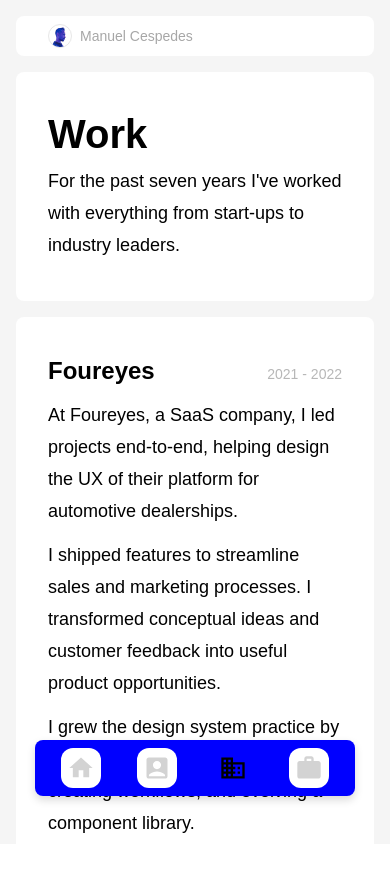
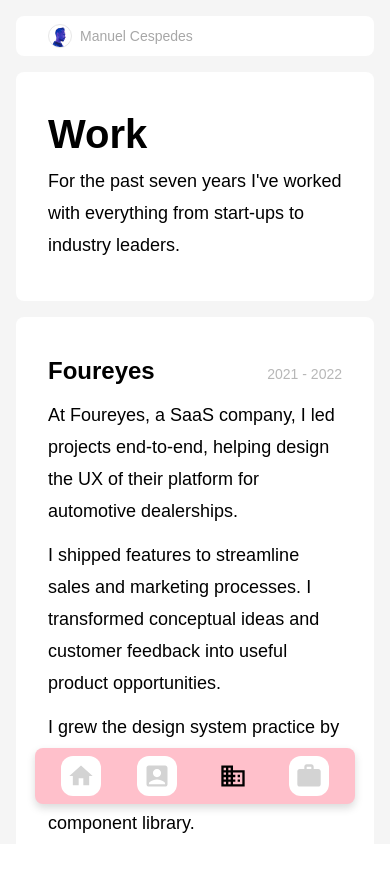
Before and after one commit to mgcesp/mc-folio, a React (Create React App) app: page /Corp in a window 390 px wide. Shown: the top 872 px of the page. After the commit the page ends 844 px from the top, so only its background shows below. Built offline with nearby package versions, Linux system fonts and the light colour scheme.

Commit message:
mobile testing

```diff
--- a/src/App.scss
+++ b/src/App.scss
@@ -26,6 +26,7 @@
     min-height: 640px;
     background: pink;
     position: relative;
+    overflow: hidden;
 
     // @media (min-width: 624px) {
     //     max-width: 624px;
--- a/src/components/Tabbar/Tabbar.scss
+++ b/src/components/Tabbar/Tabbar.scss
@@ -1,6 +1,6 @@
 .tabbar {
     position: sticky;
-    bottom: 48px;
+    bottom: 40px;
     margin: 0 auto;
     // left: 50%;
     // transform: translateX(-50%);
@@ -24,7 +24,7 @@
     .wrapper {
         width: 100%;
         // background: white;
-        background: blue;
+        background: pink;
         display: flex;
         padding: 8px;
         border-radius: 8px;
```
